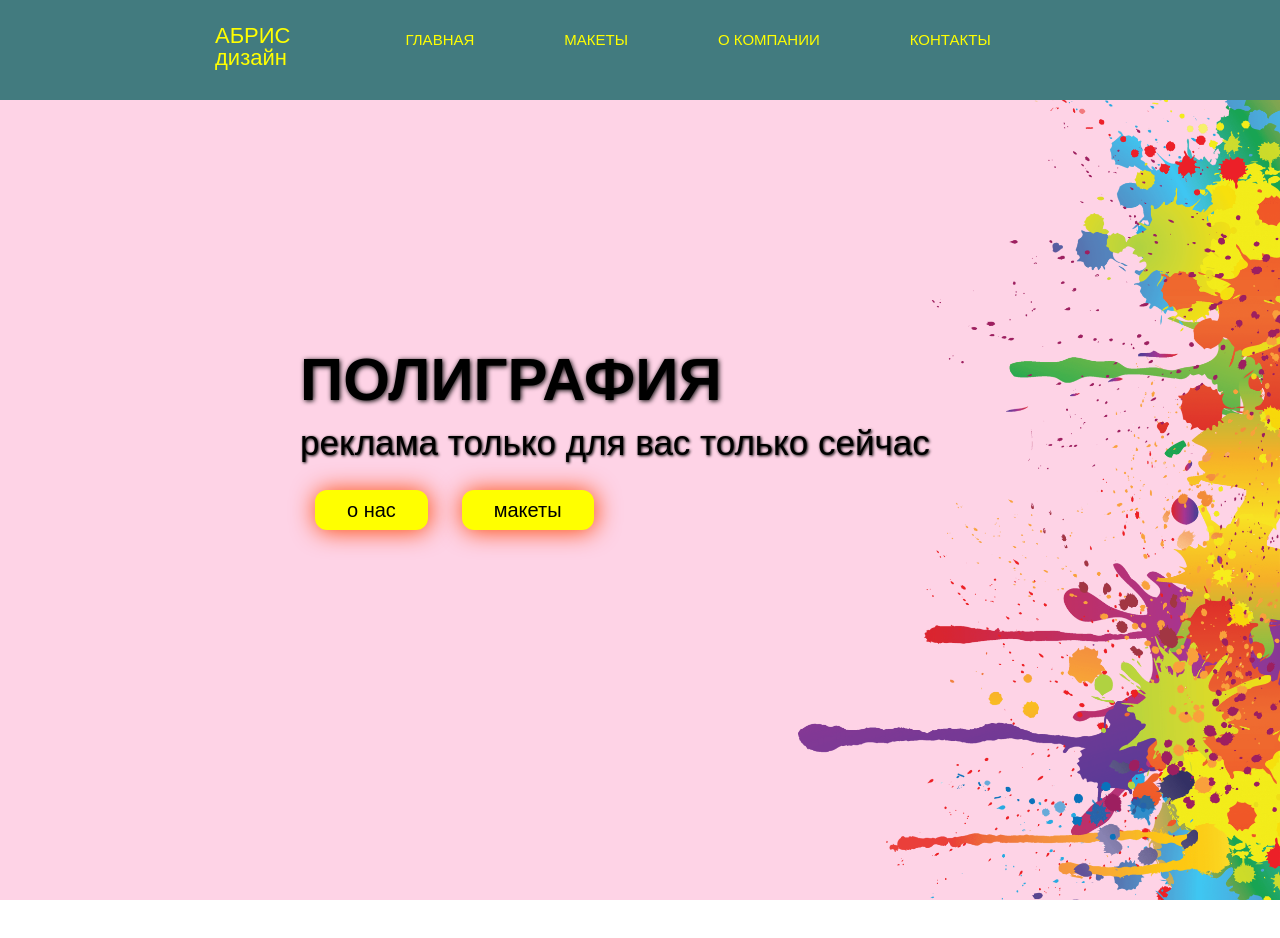
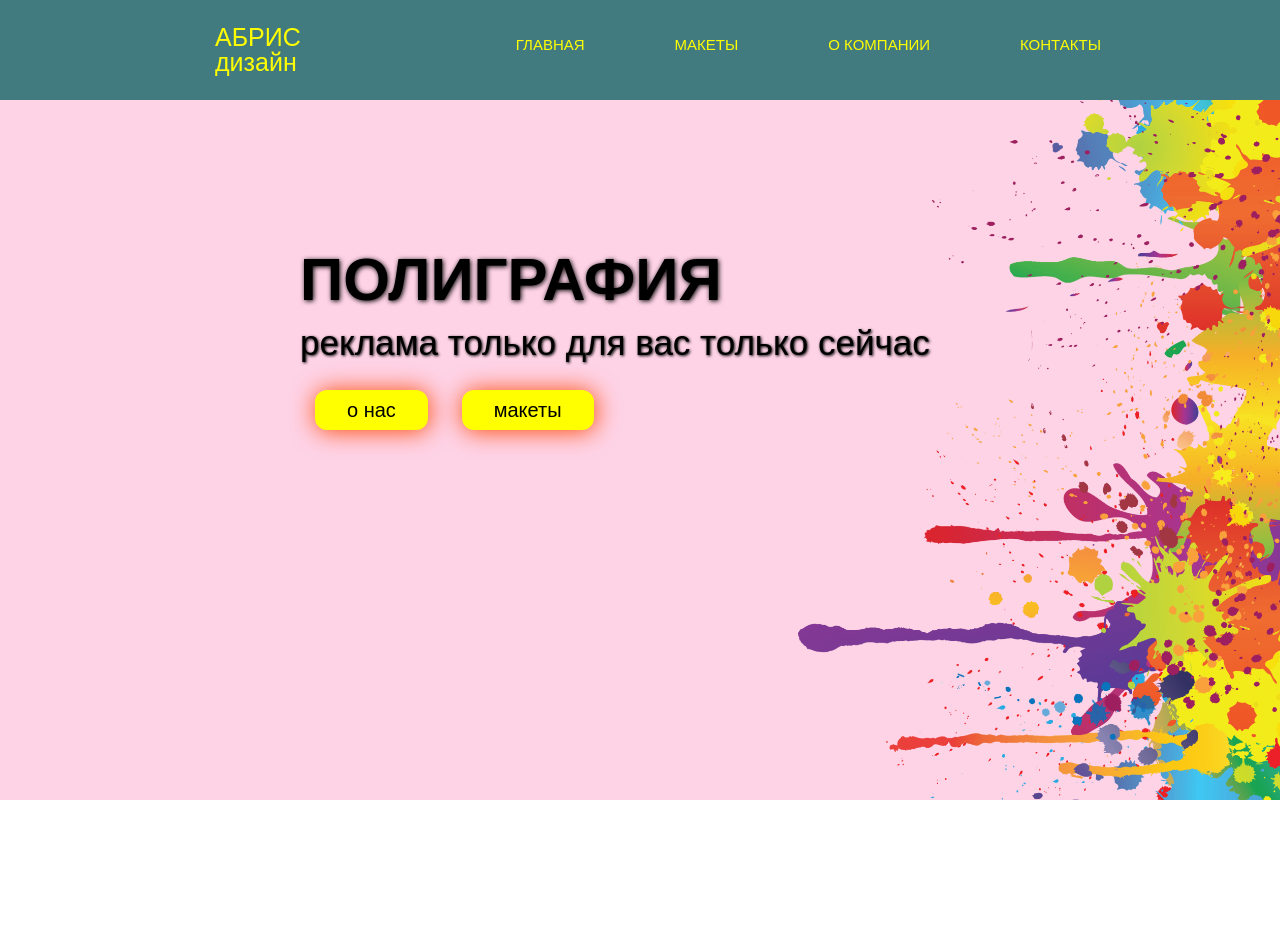
Before and after one commit to edich08/edich08.github.io, a plain HTML site: page src/index.html in a window 1280 px wide. Shown: the top 938 px of the page. Before the commit the page ends 900 px from the top, so only its background shows below. Drawn offline with Linux system fonts and the light colour scheme.

Commit message:
Add files via upload

```diff
--- a/src/css/style.css
+++ b/src/css/style.css
@@ -5,6 +5,7 @@ nav{
 	width: 100%;
 	height: 100px;
 	background: #427b7f;
+	position: fixed;
 }
 .logo{
 	color: yellow;
@@ -12,12 +13,12 @@ nav{
 	padding-left: 215px;
 	padding-top: 25px;
 	float: left;
-	font-size: 22px;
+	font-size: 25px;
 }
 .menu{
 	float: left;
-	padding-left: 115px;
-	padding-top: 25px;
+	padding-left: 215px;
+	padding-top: 30px;
 }
 .menu li{
 	float: left;
@@ -61,3 +62,36 @@ nav{
 	margin: 30px 15px 0px 15px;
 	box-shadow: 1px 1px 25px orangered;
 }
+.menu li a{
+	transition: all 1.2s;
+	color: yellow;
+	transform: scale(1.0);
+	display: inline-block;
+
+}
+.menu li a:visited{
+	color: yellow;
+}
+.menu li a:hover{
+	color: #ff4433;
+
+}
+.title__container input{
+	transition: all 0.2s;
+	transform: scale(1);
+}
+.title__container input:hover{
+	background: #ff4433;
+	color: yellow;
+}
+.title__container input:active{
+	transform: scale(1.3);
+}
+@keyframes coming{
+	from{
+		opacity: 0;
+	}
+	to{
+		opacity: 1;
+	}
+}
--- a/src/index.html
+++ b/src/index.html
@@ -13,10 +13,10 @@
 		<nav>
 			<div class="logo">АБРИС <br> дизайн</div>
 			<div class="menu"><ul>
-				<li>Главная</li>
-				<li>Макеты</li>
-				<li>О компании</li>
-				<li>Контакты</li>
+				<li><a href="#">Главная</a></li>
+				<li><a href="#">Макеты</a></li>
+				<li><a href="#">О компании</a></li>
+				<li><a href="#">Контакты</a></li>
 			</ul></div>
 		</nav>
 	</header>
@@ -24,11 +24,61 @@
 	<div class="main"><div class="title__container">
 		<h1>ПОЛИГРАФИЯ</h1>
 			<h2>реклама только для вас только сейчас</h2>
-			<input type="submit" value="о нас">
-			<input type="submit" value="макеты">
+			<input type="button" value="о нас">
+			<input type="button" value="макеты">
 
    </div>
    </div>
+   <br>
+     <br>
+     <br>
+     <br>
+     <br>
+     <br>
+     <br>
+     <br>
+     <br>
+     <br>
+     <br>
+     <br>
+     <br>
+     <br>
+     <br>
+     <br>
+     <br>
+     <br>
+     <br>
+     <br>
+     <br>
+     <br>
+     <br>
+     <br>
+     <br>
+     <br>
+     <br>
+     <br>
+     <br>
+     <br>
+     <br>
+     <br>
+     <br>
+     <br>
+     <br>
+     <br>
+     <br>
+     <br>
+     <br>
+     <br>
+     <br>
+     <br>
+     <br>
+     <br>
+     <br>
+     <br>
+     <br>
+     <br>
+     <br>
+     <br>
 
 </body>
 </html>
```
